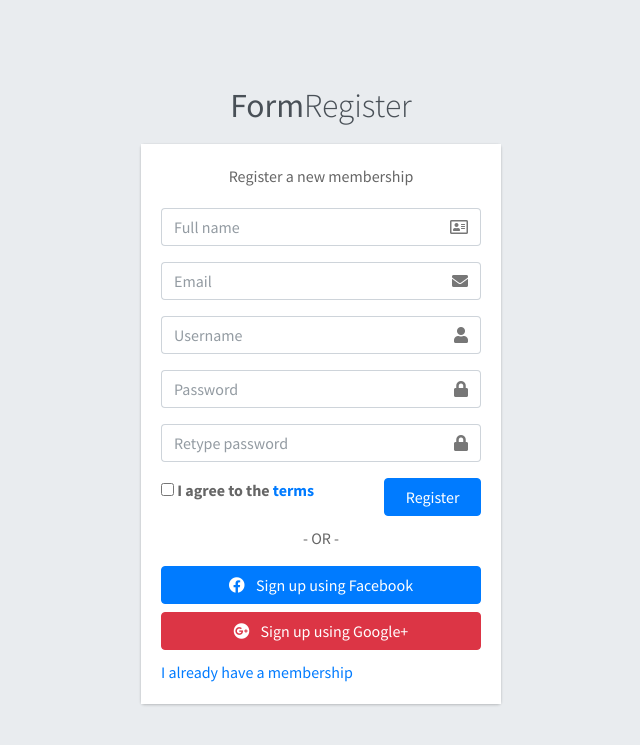
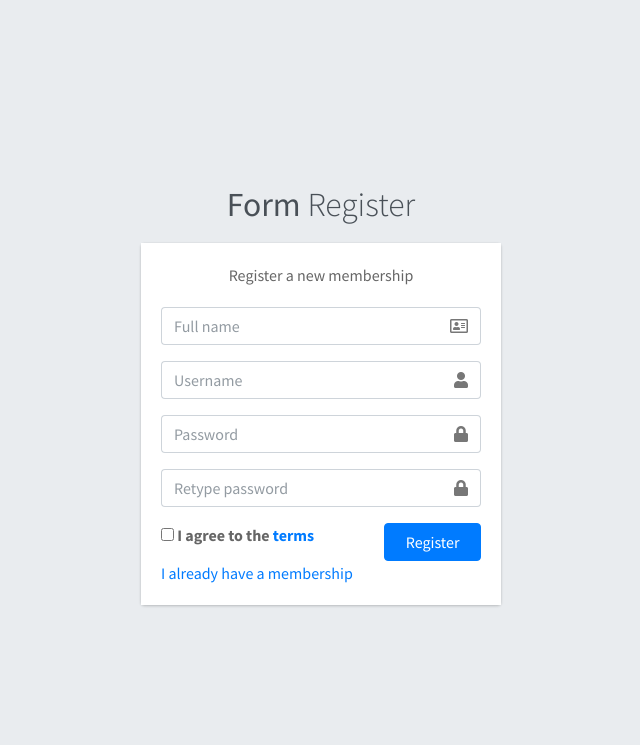
Before and after one commit to meilisa21/HitsPizza-ECOM, a CodeIgniter app: page /AdminCI/login/register in a window 1280 px wide. Shown: the top 745 px of the page, without its empty margins (319-959 px from the left). Run offline with CodeIgniter, Linux system fonts and the light colour scheme.

Commit message:
Update v_register.php

```diff
--- a/application/modules/login/views/v_register.php
+++ b/application/modules/login/views/v_register.php
@@ -26,7 +26,7 @@ defined('BASEPATH') OR exit('No direct script access allowed');
 <body class="hold-transition register-page">
 <div class="register-box">
   <div class="register-logo">
-    <a href="login"><b>Form</b>Register</a>
+    <a href="login"><b>Form</b> Register</a>
   </div>
 
   <div class="card">
@@ -43,14 +43,6 @@ defined('BASEPATH') OR exit('No direct script access allowed');
             </div>
           </div>
         </div>
-        <div class="input-group mb-3">
-          <input type="email" class="form-control" placeholder="Email" name="email">
-          <div class="input-group-append">
-            <div class="input-group-text">
-              <span class="fas fa-envelope"></span>
-            </div>
-          </div>
-		</div>
 		<div class="input-group mb-3">
           <input type="text" class="form-control" placeholder="Username" name="username">
           <div class="input-group-append">
@@ -92,17 +84,7 @@ defined('BASEPATH') OR exit('No direct script access allowed');
         </div>
       </form>
 
-      <div class="social-auth-links text-center">
-        <p>- OR -</p>
-        <a href="#" class="btn btn-block btn-primary">
-          <i class="fab fa-facebook mr-2"></i>
-          Sign up using Facebook
-        </a>
-        <a href="#" class="btn btn-block btn-danger">
-          <i class="fab fa-google-plus mr-2"></i>
-          Sign up using Google+
-        </a>
-      </div>
+
 
       <a href="<?php echo base_url('login'); ?>" class="text-center">I already have a membership</a>
     </div>
```
